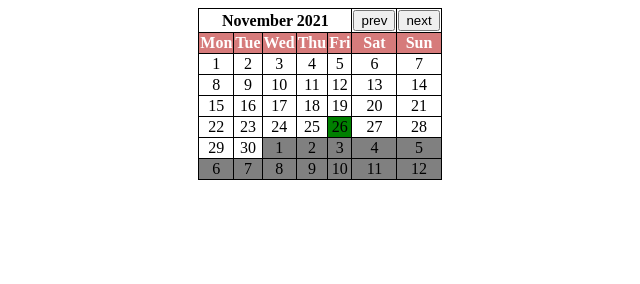
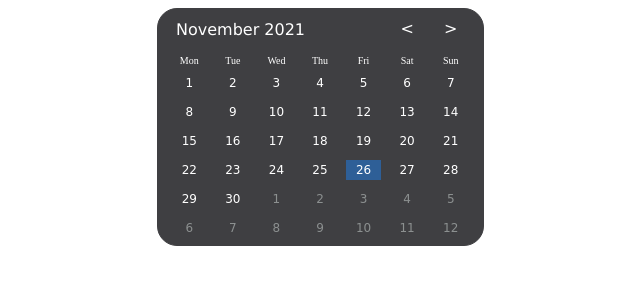
Before and after one commit to SergeyTrubnikov/Calendar, a plain HTML site: page index.html in a window 1280 px wide. Shown: the whole page, without its empty margins (320-960 px from the left). Drawn offline with Linux system fonts and the light colour scheme.

Commit message:
Changed table to grid

```diff
--- a/calendar.js
+++ b/calendar.js
@@ -34,7 +34,6 @@ function plusMonth() {
 }
 
 
-
 function getStartOfCalendar(date) {
     let startOfMonth = date.setDate(firstDayOfMonth); // Getting date object with first day of month
     let firstDayOfWeekInMonth = new Date(startOfMonth).getDay(); // Getting first day of week in month
@@ -58,20 +57,17 @@ function fillCell(cell, text) {
     cell.innerHTML = text;
 }
 
-function decolourAllCells(color) {
-    let calendar = document.getElementById("calendar");
-    for (let row of Array.from(calendar.rows).slice(2)) {
-        for (let cell of row.cells) {
-                cell.bgColor = color;
-        }
+function defaultAllCells() {
+    let calendar = document.querySelectorAll("div[class*='Day']");
+    for (let day of Array.from(calendar)) {
+        day.className = "calendarDay";
+        day.onclick = () => {};
     }
 
 }
 
 function isToday(dayToFill) {
-    // let today = new Date();
     let convertedDay = `${dayToFill.getFullYear()} ${dayToFill.getMonth()} ${dayToFill.getDate()}`;
-    // let convertedToday = `${today.getFullYear()} ${today.getMonth()} ${today.getDate()}`;
 
     return convertedDay === convertedToday;
 }
@@ -79,30 +75,45 @@ function isToday(dayToFill) {
 
 
 function fillCalendar(date) {
-    decolourAllCells("white");
+    defaultAllCells();
 
     let dayToFill = getStartOfCalendar(date);
 
-    let calendar = document.getElementById("calendar");
+    let calendar = document.querySelectorAll("div[class*='Day']");
 
-    let monthAndYear = document.getElementById("monthAndYear");
+    let monthAndYear = document.getElementsByClassName("calendarMonthAndYear");
 
-    monthAndYear.innerHTML = `<b>${MONTHS[date.getMonth()]} ${date.getFullYear()}`;
+    monthAndYear[0].innerHTML = `${MONTHS[date.getMonth()]} ${date.getFullYear()}`;
 
-    for (let row of Array.from(calendar.rows).slice(2)) {
-        for (let cell of row.cells) {
-            if (isToday(dayToFill)) {
-                cell.bgColor = "green";
+    for (let day of Array.from(calendar)) {
+        if (isToday(dayToFill)) {
+            day.className = "calendarToDay";
+            day.onclick = () => {};
+        } else if (dayToFill.getMonth() < date.getMonth()) {
+            if (dayToFill.getTime() < date.getTime()) {
+                day.className = "calendarPrevMonthDay";
+                day.onclick = minusMonth;
+            } else {
+                day.className = "calendarNextMonthDay";
+                day.onclick = plusMonth;
             }
+        } else if (dayToFill.getMonth() > date.getMonth()) {
+            if (dayToFill.getTime() > date.getTime()) {
+                day.className = "calendarNextMonthDay";
+                day.onclick = plusMonth;
+            } else {
+                day.className = "calendarPrevMonthDay";
+                day.onclick = minusMonth;
+            }
+        } else {
+            day.className = "calendarDay";
+            day.onclick = () => {};
+        }
 
-            if (date.getMonth() != dayToFill.getMonth()) {
-                cell.bgColor = "gray";
-            }
+        fillCell(day, dayToFill.getDate());
+        dayToFill.setDate(dayToFill.getDate() + 1);
+    }
 
-            fillCell(cell, dayToFill.getDate());
-            dayToFill.setDate(dayToFill.getDate() + 1);
-        }
-    }
 }
 
 
--- a/index.html
+++ b/index.html
@@ -2,98 +2,81 @@
 <html>
     <head>
         <link rel="stylesheet" href="style.css">
+        <meta charset="UTF-8">
 
     </head>
 
 
     <body>
-
-        <div >
-        <table id="calendar" class="calendarTable" align="center">
-            <tr>
-                <td id="monthAndYear" colspan="5"></td>
-                <td>
-                    <button onclick="minusMonth()">prev</button>
-                </td>
-                <td>
-                    <button onclick="plusMonth()">next</button>
-                </td>
-            </tr>
-
-            <tr class="calendarHeader">
-                <th>Mon</th>
-                <th>Tue</th>
-                <th>Wed</th>
-                <th>Thu</th>
-                <th>Fri</th>
-                <th>Sat</th>
-                <th>Sun</th>
-            </tr>
-
-            <tr>
-                <td></td>
-                <td></td>
-                <td></td>
-                <td></td>
-                <td></td>
-                <td></td>
-                <td></td>
-            </tr>
-
-            <tr>
-                <td></td>
-                <td></td>
-                <td></td>
-                <td></td>
-                <td></td>
-                <td></td>
-                <td></td>
-            </tr>
-
-            <tr>
-                <td></td>
-                <td></td>
-                <td></td>
-                <td></td>
-                <td></td>
-                <td></td>
-                <td></td>
-            </tr>
-
-            <tr>
-                <td></td>
-                <td></td>
-                <td></td>
-                <td></td>
-                <td></td>
-                <td></td>
-                <td></td>
-            </tr>
-
-            <tr>
-                <td></td>
-                <td></td>
-                <td></td>
-                <td></td>
-                <td></td>
-                <td></td>
-                <td></td>
-            </tr>
-
-            <tr>
-                <td></td>
-                <td></td>
-                <td></td>
-                <td></td>
-                <td></td>
-                <td></td>
-                <td></td>
-            </tr>
-
-        </table>
-
+        <div class="calendar">
+        <div class="calendarControl">
+            <div class="calendarMonthAndYear"></div>
+            <div class="calendarPrevMonthControl" onclick="minusMonth()"><</div>
+            <div class="calendarNextMonthControl" onclick="plusMonth()">></div>
         </div>
 
+        <div class="calendarBody">
+            <div class="calendarHeader">Mon</div>
+            <div class="calendarHeader">Tue</div>
+            <div class="calendarHeader">Wed</div>
+            <div class="calendarHeader">Thu</div>
+            <div class="calendarHeader">Fri</div>
+            <div class="calendarHeader">Sat</div>
+            <div class="calendarHeader">Sun</div>
+
+            <div class="calendarDay"></div>
+            <div class="calendarDay"></div>
+            <div class="calendarDay"></div>
+            <div class="calendarDay"></div>
+            <div class="calendarDay"></div>
+            <div class="calendarDay"></div>
+            <div class="calendarDay"></div>
+
+            <div class="calendarDay"></div>
+            <div class="calendarDay"></div>
+            <div class="calendarDay"></div>
+            <div class="calendarDay"></div>
+            <div class="calendarDay"></div>
+            <div class="calendarDay"></div>
+            <div class="calendarDay"></div>
+
+            <div class="calendarDay"></div>
+            <div class="calendarDay"></div>
+            <div class="calendarDay"></div>
+            <div class="calendarDay"></div>
+            <div class="calendarDay"></div>
+            <div class="calendarDay"></div>
+            <div class="calendarDay"></div>
+
+            <div class="calendarDay"></div>
+            <div class="calendarDay"></div>
+            <div class="calendarDay"></div>
+            <div class="calendarDay"></div>
+            <div class="calendarDay"></div>
+            <div class="calendarDay"></div>
+            <div class="calendarDay"></div>
+
+            <div class="calendarDay"></div>
+            <div class="calendarDay"></div>
+            <div class="calendarDay"></div>
+            <div class="calendarDay"></div>
+            <div class="calendarDay"></div>
+            <div class="calendarDay"></div>
+            <div class="calendarDay"></div>
+
+            <div class="calendarDay"></div>
+            <div class="calendarDay"></div>
+            <div class="calendarDay"></div>
+            <div class="calendarDay"></div>
+            <div class="calendarDay"></div>
+            <div class="calendarDay"></div>
+            <div class="calendarDay"></div>
+        </div>
+    </div>
+
+
+
+    </body>
         <script src="calendar.js"></script>
     </body>
 </html>
--- a/style.css
+++ b/style.css
@@ -1,14 +1,97 @@
-.calendarTable, td, th {
-    border: 1px solid black;
-    border-collapse: collapse;
-    text-align: center;
+.calendar {
+    display: grid;
+    background-color: #3f3f42;
+    border-radius: 20px;
+    border: 1px solid #3f3f42;
+    width: 325px;
+    margin: auto;
 }
 
-.calendarHeader th {
+.calendarControl {
+    display: grid;
+    /* background-color: #3f3f42; */
+    grid-template-columns: repeat(7, 1fr);
+    /* border: 1px solid #3f3f42; */
     color: white;
-    background-color: rgb(214, 123, 123);
+    width: 300px;
+    text-align: center;
+    gap: 5px;
+    padding: 5px;
+    margin: auto;
 }
 
-.calendarControl td {
-    column-span: 5;
+.calendarPrevMonthControl {
+    grid-column: 6 / 7;
+    font-family: 'Verdana', cursive, sans-serif;
+    padding: 5px;
 }
+
+.calendarNextMonthControl {
+    grid-column: 7 / 8;
+    font-family: 'Verdana', cursive, sans-serif;
+    padding: 5px;
+}
+
+.calendarBody {
+    display: grid;
+    /* background-color: #3f3f42; */
+    grid-template-columns: repeat(7, 1fr);
+    /* border: 1px solid #3f3f42; */
+    color: white;
+    width: 300px;
+    text-align: center;
+    gap: 5px;
+    padding: 5px;
+    margin: auto;
+}
+
+.calendarMonthAndYear {
+    grid-column: 1 / 6;
+    font-family: 'Verdana', cursive, sans-serif;
+    text-align: left;
+    padding: 6px;
+}
+
+.calendarHeader {
+    background-color: #3f3f42b2;
+    font-size: 10px;
+}
+
+
+
+div[class*="Day"] {
+    border: 2px solid #3f3f42;
+    padding: 3px;
+    font-size: 12px;
+    font-family: 'Comis Sans MS', cursive;
+}
+
+div[class*="Day"]:hover {
+    border: 2px solid rgba(214, 185, 20, 0.938);
+    border-radius: 5px;
+    cursor: pointer;
+}
+
+div[class*="MonthControl"]:hover {
+    font-weight: bold;
+    cursor: pointer;
+    color: rgba(214, 185, 20, 0.938);
+}
+
+.calendarDay {
+    background-color: #3f3f42;
+}
+
+.calendarToDay {
+    background-color: #2e5f97;
+}
+
+.calendarPrevMonthDay {
+    color: #8c9090;
+    background-color: #3f3f42b2;
+}
+
+.calendarNextMonthDay {
+    color: #8c9090;
+    background-color: #3f3f42b2;
+}
```
